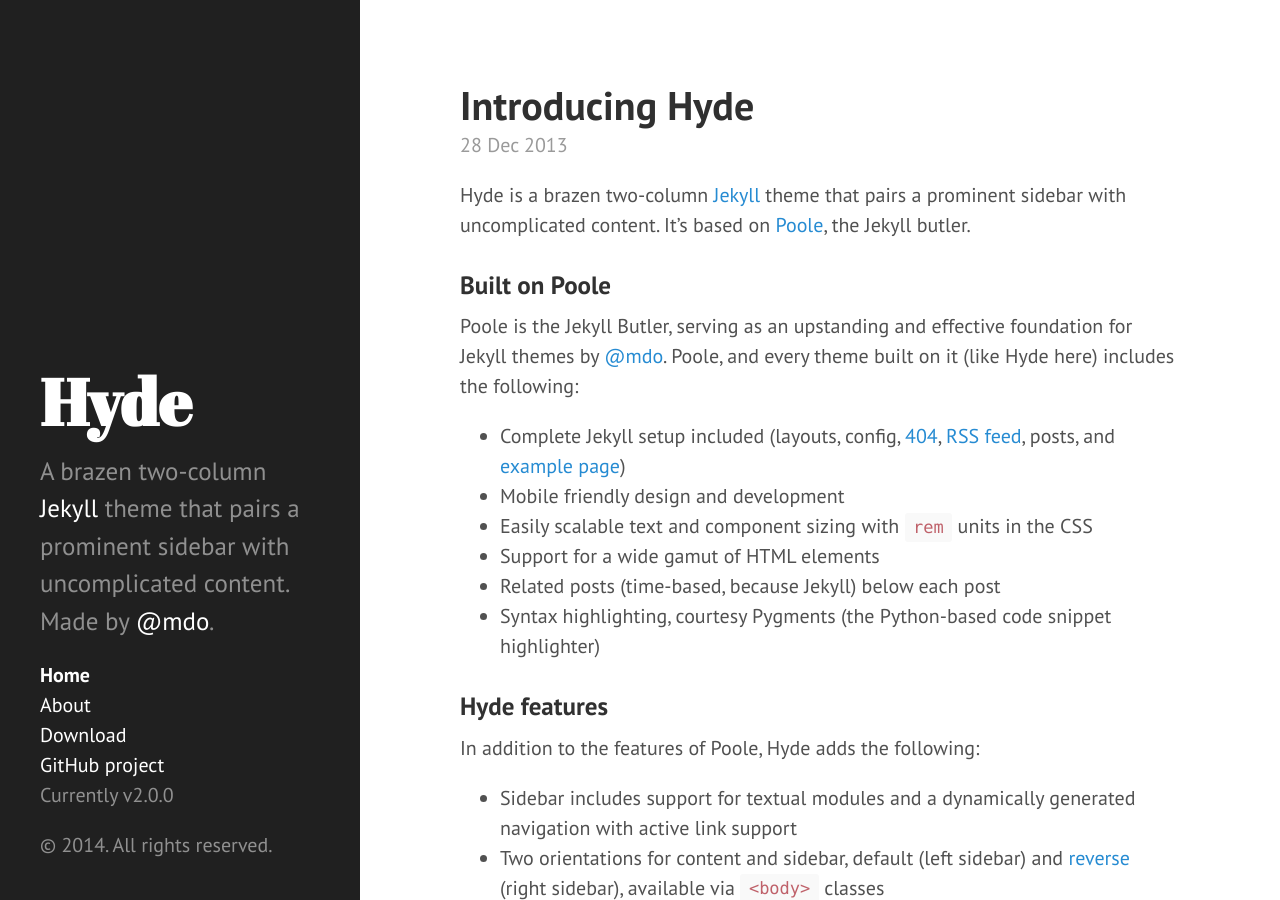
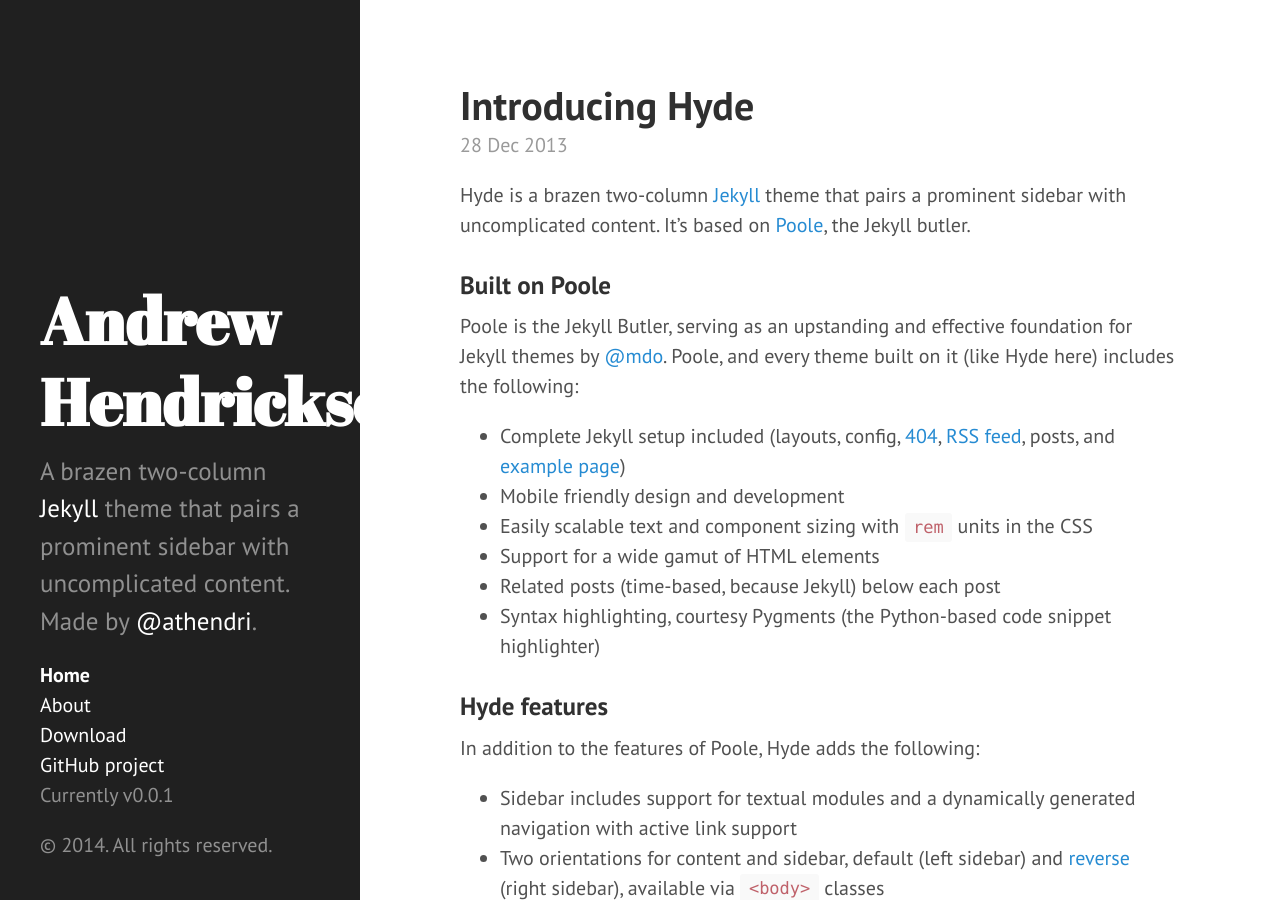
Before and after one commit to drewhendrickson/drewhendrickson.github.io, a Jekyll site: the page built from index.html, in a window 1280 px wide and 900 px high. Built offline with Jekyll 4.4.1, drawn with Linux system fonts in a browser that asks for light colours; Markdown is read by kramdown in place of the engine named in the settings; the list of posts is cut into pages by our own code.

Commit message:
change some info

```diff
--- a/_config.yml
+++ b/_config.yml
@@ -6,19 +6,19 @@
 permalink:        pretty
 
 # Setup
-title:            Hyde
-tagline:          'A Jekyll theme'
-description:      'A brazen two-column <a href="http://jekyllrb.com" target="_blank">Jekyll</a> theme that pairs a prominent sidebar with uncomplicated content. Made by <a href="https://twitter.com/mdo" target="_blank">@mdo</a>.'
+title:            Andrew Hendrickson
+tagline:          'A Cognitive Scientist'
+description:      'A brazen two-column <a href="http://jekyllrb.com" target="_blank">Jekyll</a> theme that pairs a prominent sidebar with uncomplicated content. Made by <a href="https://twitter.com/mdo" target="_blank">@athendri</a>.'
 url:              http://hyde.getpoole.com
 
 author:
-  name:           'Mark Otto'
-  url:            https://twitter.com/mdo
+  name:           'Drew Hendrickson'
+  url:            https://twitter.com/athendri
 
 paginate:         5
 
 # Custom vars
-version:          2.0.0
+version:          0.0.1
 
 github:
-  repo:           https://github.com/poole/hyde
+  repo:           https://github.com/drewhendrickson/drewhendrickson.github.io
```
